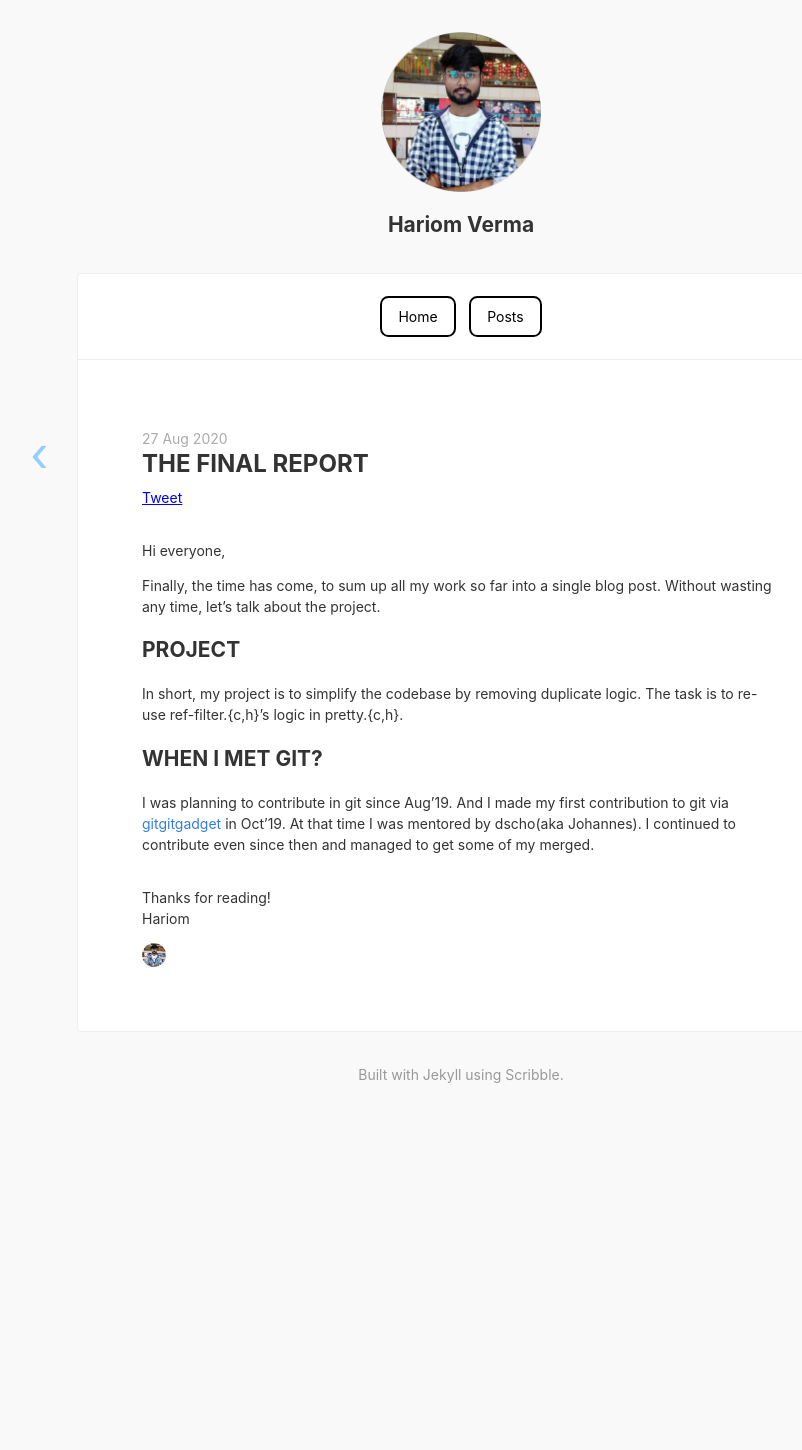
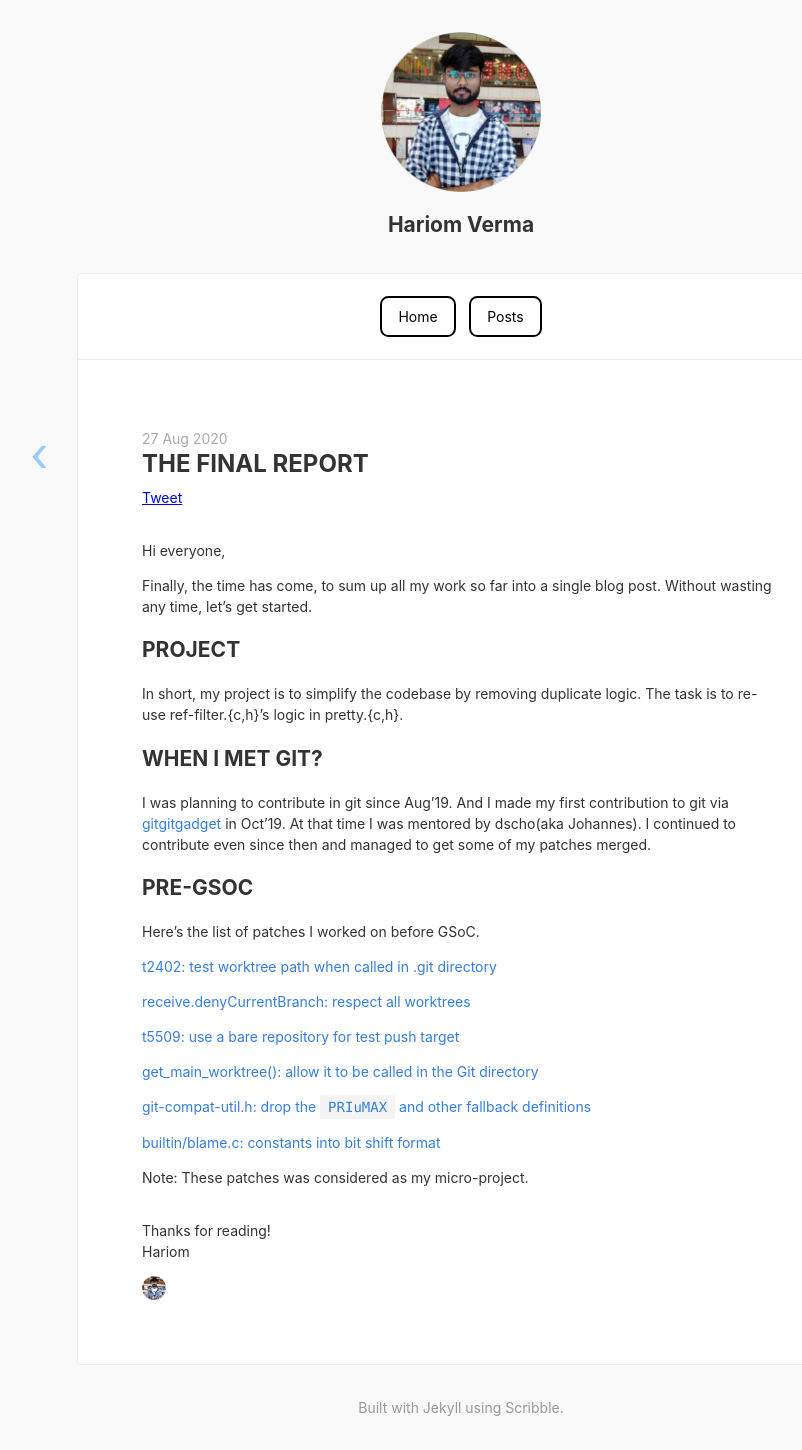
Before and after one commit to harry-hov/blogs, a Jekyll site: the page built from _posts/2020-08-27-the-final-report.md, in a window 1280 px wide. Shown: the whole page, without its empty margins (179-981 px from the left). Built offline with Jekyll 4.4.1, drawn with Linux system fonts in a browser that asks for light colours; comment, search, counter and statistics services are not loaded; before the commit the page ends 1117 px from its top, so only the background shows below that.

Commit message:
Update 2020-08-27-the-final-report.md

```diff
--- a/_posts/2020-08-27-the-final-report.md
+++ b/_posts/2020-08-27-the-final-report.md
@@ -5,7 +5,7 @@ categories: gsoc
 
 Hi everyone,
 
-Finally, the time has come, to sum up all my work so far into a single blog post. Without wasting any time, let's talk about the project.
+Finally, the time has come, to sum up all my work so far into a single blog post. Without wasting any time, let's get started.
 
 ## PROJECT
 
@@ -13,4 +13,24 @@ In short, my project is to simplify the codebase by removing duplicate logic. Th
 
 ## WHEN I MET GIT?
 
-I was planning to contribute in git since Aug'19. And I made my first contribution to git via [gitgitgadget](https://gitgitgadget.github.io/) in Oct'19. At that time I was mentored by dscho(aka Johannes). I continued to contribute even since then and managed to get some of my merged.
+I was planning to contribute in git since Aug'19. And I made my first contribution to git via [gitgitgadget](https://gitgitgadget.github.io/) in Oct'19. At that time I was mentored by dscho(aka Johannes). I continued to contribute even since then and managed to get some of my patches merged.
+
+## PRE-GSOC
+
+Here's the list of patches I worked on before GSoC.
+
+[t2402: test worktree path when called in .git directory](https://github.com/git/git/commit/4d864895a23bbbb5403d9aa8a65d0576d2029597)
+
+[receive.denyCurrentBranch: respect all worktrees](https://github.com/git/git/commit/4ef346482d6d5748861c1aa9d56712e847369b40)
+
+[t5509: use a bare repository for test push target](https://github.com/git/git/commit/f8692114dbb1b3ffe0b71871a015c632c195b784)
+
+[get_main_worktree(): allow it to be called in the Git directory](https://github.com/git/git/commit/45f274fbb118cc4cb00640c30b4e3069d96755a0)
+
+[git-compat-util.h: drop the `PRIuMAX` and other fallback definitions](https://github.com/git/git/commit/e547e5a89e3641bae02e762bcb0062951bb698e5)
+
+[builtin/blame.c: constants into bit shift format](https://github.com/git/git/commit/86795774bb9ca3c63b94d3d0930405c1ba9148ec)
+
+
+
+Note: These patches was considered as my micro-project.
```
